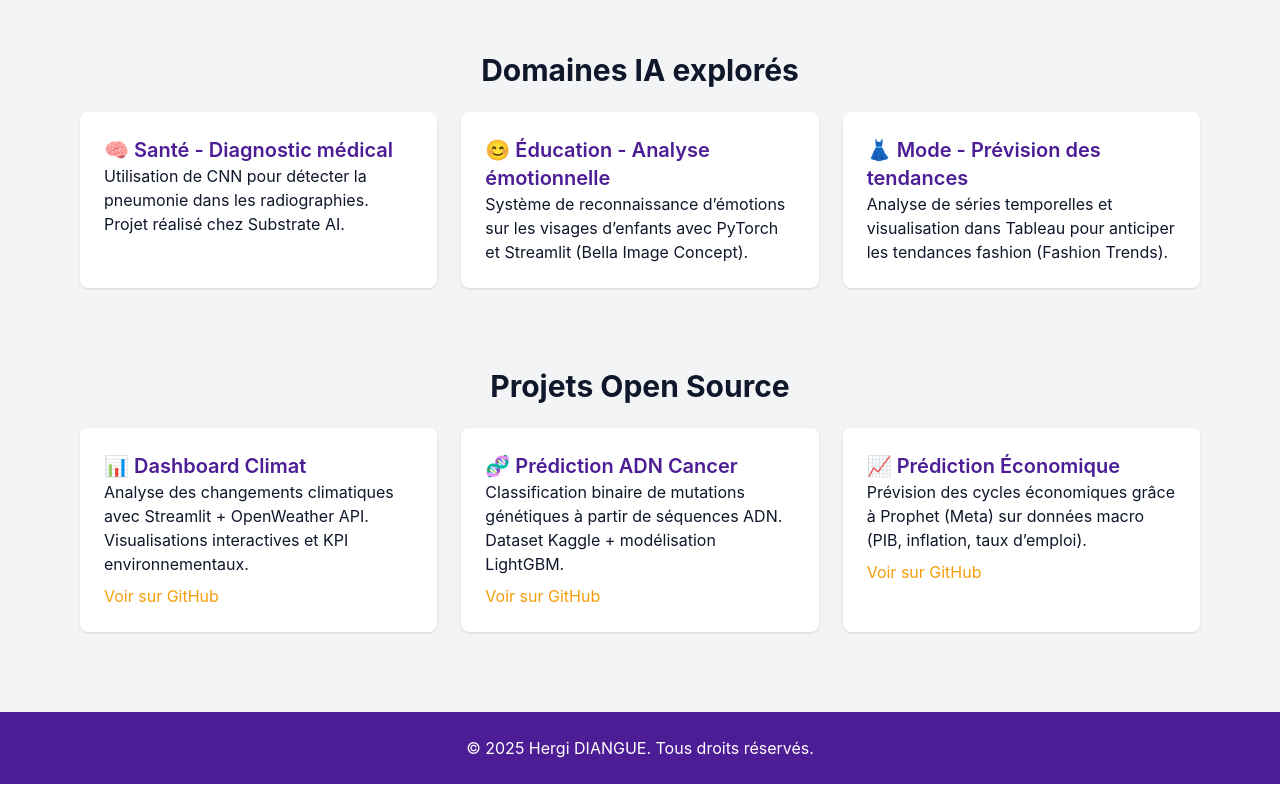
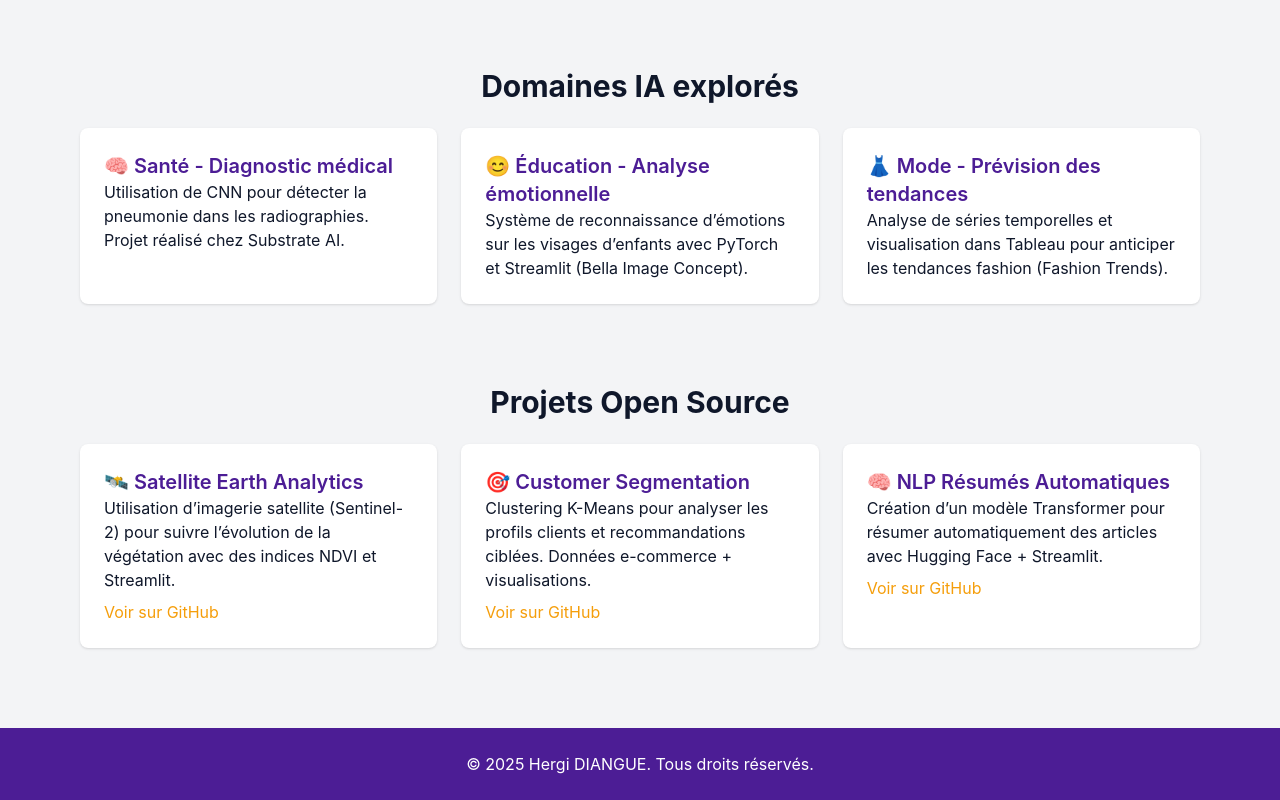
Before and after one commit to dianguehergi/dianguehergi.github.io, a plain HTML site: page index.html in a window 1280 px wide. Shown: the part 1252-2052 px from the top of the page. Drawn offline with nearby package versions, Linux system fonts and the light colour scheme.

Commit message:
Update index.html

```diff
--- a/index.html
+++ b/index.html
@@ -53,7 +53,7 @@
 <body class="text-dark">
   <header class="bg-primary text-white py-10 text-center">
     <div class="flex flex-col items-center">
-      <img src="https://drive.google.com/uc?export=view&id=1U5VXVpumjZFicad3Dxq-Etc3qWOm8uo3" alt="Photo Hergi DIANGUE" class="w-36 h-36 rounded-full profile-pic animate__animated animate__fadeInDown mb-4">
+      <img src="https://drive.google.com/uc?export=view&id=1U5VXVpumjZFicad3Dxq-Etc3qWOm8uo3" alt="Photo Hergi DIANGUE" class="w-40 h-40 rounded-full profile-pic animate__animated animate__zoomIn mb-4 object-cover">
       <h1 class="text-4xl font-bold">Hergi DIANGUE</h1>
       <p class="text-lg mt-2">Data Scientist & Ingénieur en Intelligence Artificielle</p>
       <p class="text-sm">Transformer les données en valeur stratégique</p>
@@ -96,19 +96,19 @@
       <h2 class="text-3xl font-bold text-center mb-6">Projets Open Source</h2>
       <div class="grid grid-cols-1 md:grid-cols-3 gap-6">
         <div class="bg-white p-6 rounded-lg shadow hover:shadow-xl transition">
-          <h3 class="text-xl font-semibold text-primary">📊 Dashboard Climat</h3>
-          <p>Analyse des changements climatiques avec Streamlit + OpenWeather API. Visualisations interactives et KPI environnementaux.</p>
-          <a href="https://github.com/dianguehergi/climate-dashboard" target="_blank" class="text-accent mt-2 inline-block">Voir sur GitHub</a>
+          <h3 class="text-xl font-semibold text-primary">🛰️ Satellite Earth Analytics</h3>
+          <p>Utilisation d’imagerie satellite (Sentinel-2) pour suivre l’évolution de la végétation avec des indices NDVI et Streamlit.</p>
+          <a href="https://github.com/dianguehergi/satellite-earth-analytics" target="_blank" class="text-accent mt-2 inline-block">Voir sur GitHub</a>
         </div>
         <div class="bg-white p-6 rounded-lg shadow hover:shadow-xl transition">
-          <h3 class="text-xl font-semibold text-primary">🧬 Prédiction ADN Cancer</h3>
-          <p>Classification binaire de mutations génétiques à partir de séquences ADN. Dataset Kaggle + modélisation LightGBM.</p>
-          <a href="https://github.com/dianguehergi/genome-cancer-prediction" target="_blank" class="text-accent mt-2 inline-block">Voir sur GitHub</a>
+          <h3 class="text-xl font-semibold text-primary">🎯 Customer Segmentation</h3>
+          <p>Clustering K-Means pour analyser les profils clients et recommandations ciblées. Données e-commerce + visualisations.</p>
+          <a href="https://github.com/dianguehergi/customer-segmentation" target="_blank" class="text-accent mt-2 inline-block">Voir sur GitHub</a>
         </div>
         <div class="bg-white p-6 rounded-lg shadow hover:shadow-xl transition">
-          <h3 class="text-xl font-semibold text-primary">📈 Prédiction Économique</h3>
-          <p>Prévision des cycles économiques grâce à Prophet (Meta) sur données macro (PIB, inflation, taux d’emploi).</p>
-          <a href="https://github.com/dianguehergi/economic-forecasting" target="_blank" class="text-accent mt-2 inline-block">Voir sur GitHub</a>
+          <h3 class="text-xl font-semibold text-primary">🧠 NLP Résumés Automatiques</h3>
+          <p>Création d’un modèle Transformer pour résumer automatiquement des articles avec Hugging Face + Streamlit.</p>
+          <a href="https://github.com/dianguehergi/nlp-text-summary" target="_blank" class="text-accent mt-2 inline-block">Voir sur GitHub</a>
         </div>
       </div>
     </section>
```
